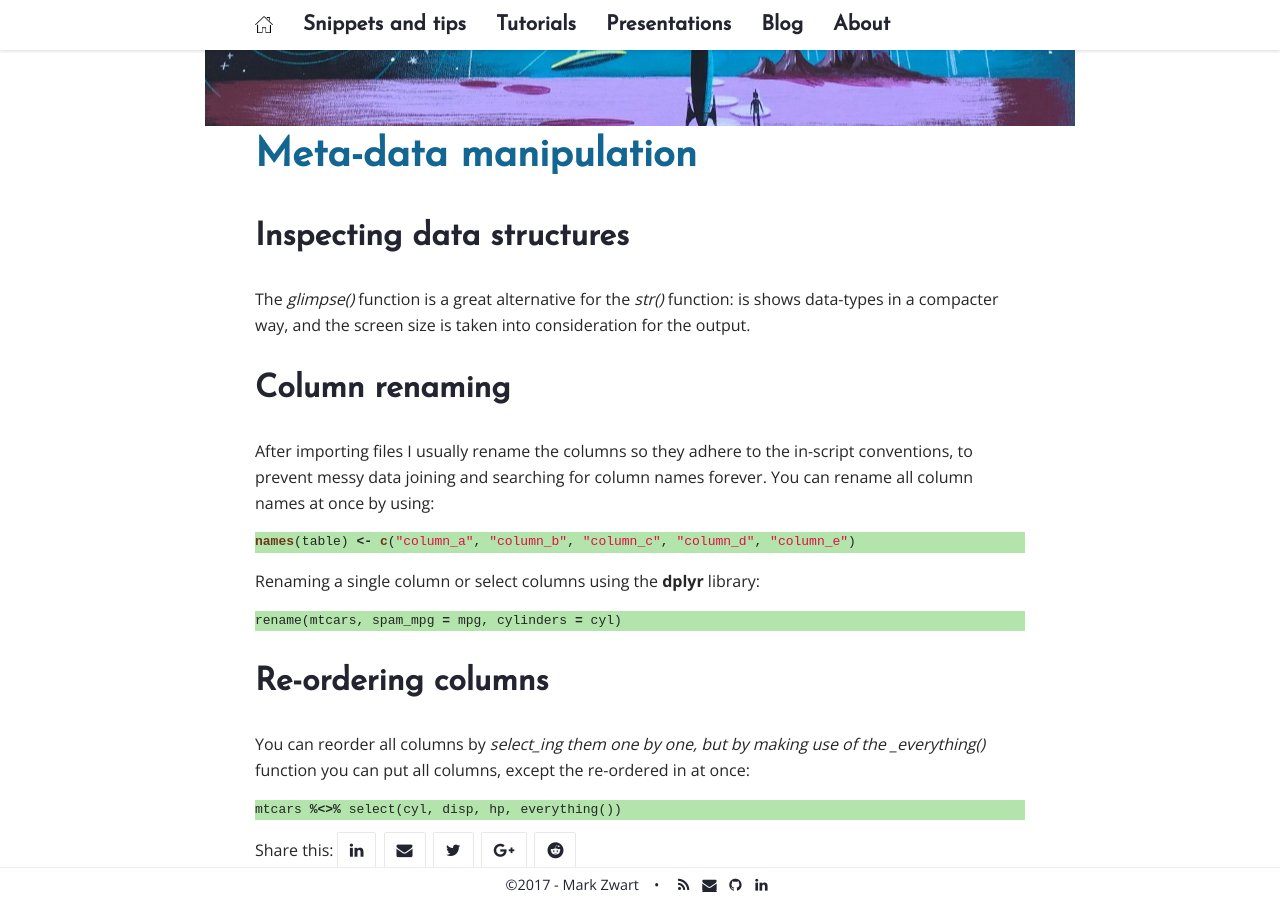
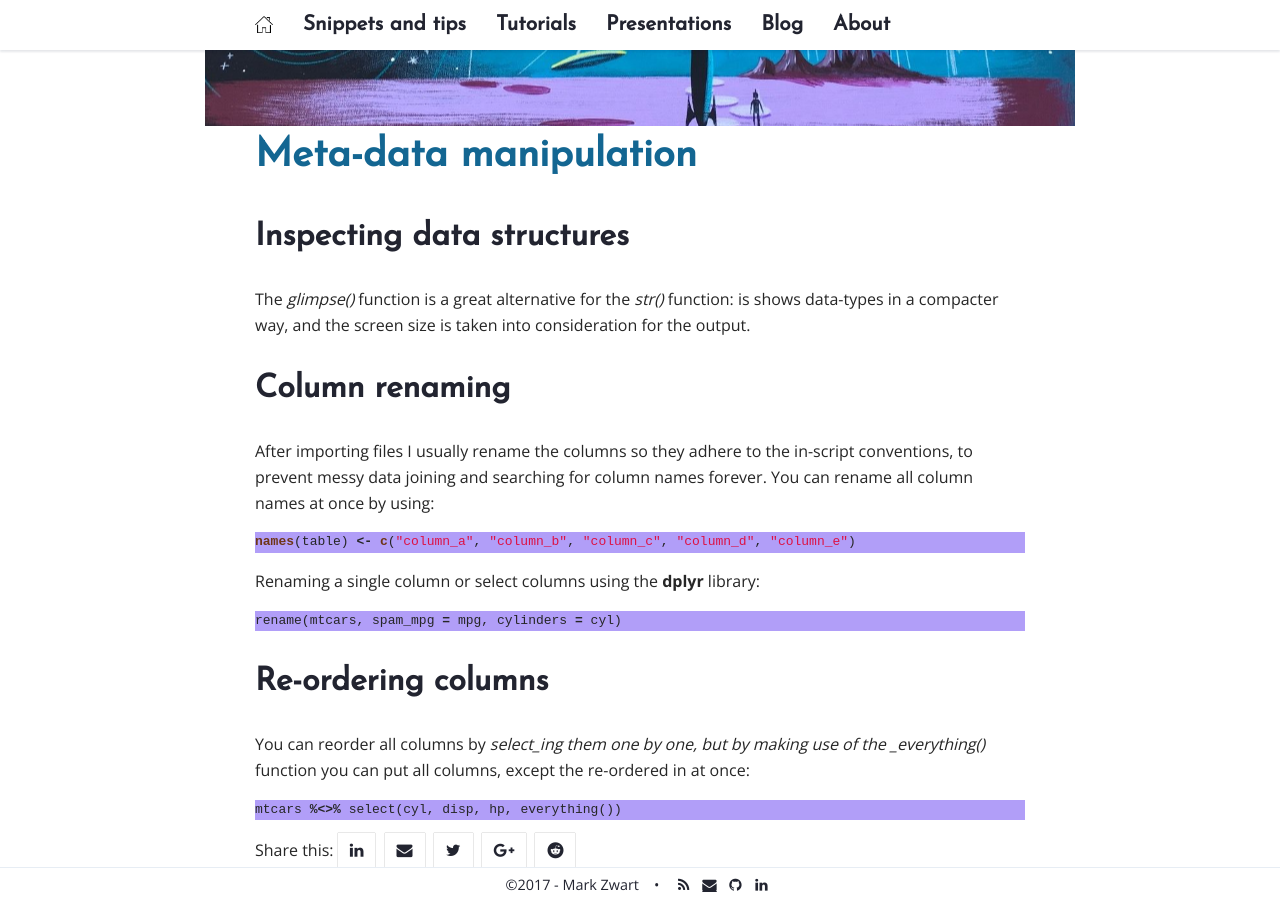
Before and after one commit to mark-me/mark-me.github.io, a Jekyll site: the page built from _pages/snippets-and-tips/meta-data.md, in a window 1280 px wide and 900 px high, scrolled down 104 px. Built offline with Jekyll 4.4.1, drawn with Linux system fonts in a browser that asks for light colours; nearby versions of some CDN libraries; comment, search, counter and statistics services are not loaded.

Commit message:
Update _syntax-highlighting.scss

```diff
--- a/_sass/_syntax-highlighting.scss
+++ b/_sass/_syntax-highlighting.scss
@@ -2,7 +2,7 @@
  * Syntax highlighting styles
 */
 .highlight {
-    background: #B2E4AB;
+    background: #B19EF8;
 
      .c     { color: #998; font-style: italic } // Comment
       .err   { color: #a61717; background-color: #e3d2d2 } // Error
```
